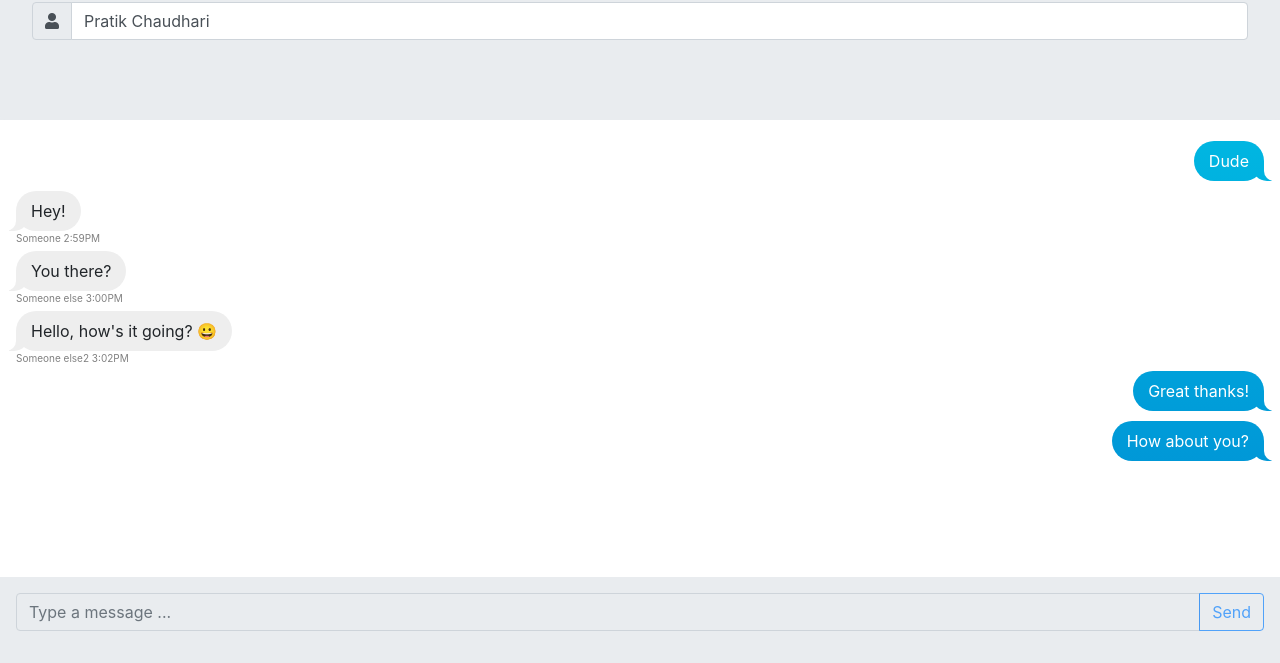
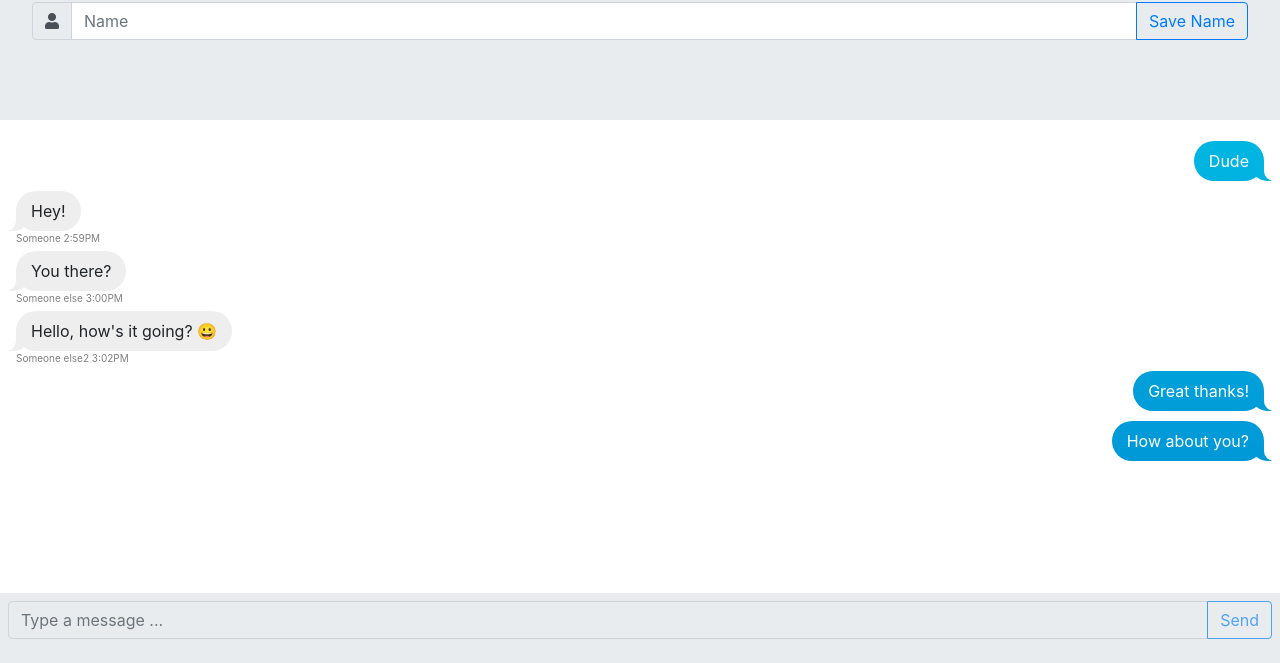
Before and after one commit to it3049c-fall22-henderson/chatting-application-pratxks, a website: page index.html in a window 1280 px wide. Shown: the part 137-800 px from the top of the page. Drawn offline with Linux system fonts and the light colour scheme; no server answers.

Commit message:
Final commit- (index.html) & bug fixes

```diff
--- a/index.html
+++ b/index.html
@@ -23,8 +23,12 @@
                         <i class="fas fa-user"></i>
                       </span>
                     </div>
-                    <input id="my-name-input" value="Pratik Chaudhari" type="text" class="form-control" placeholder="Name">
-
+                    <input id="my-name-input" type="text" class="form-control" placeholder="Name">
+                    <div class="input-group-append">
+                        <button class="btn btn-outline-primary" id="save-button" type="button">
+                            Save Name
+                        </button>
+                    </div>
                 </div>
             </div>
         </header>
@@ -73,99 +77,8 @@
                     How about you?
                 </div>
             </div>
-            <!-- <div id="chat">
-                <div class="mine messages">
-                    <div class="message">
-                        Dude
-                    </div>
-                </div>
-                <div class="yours messages">
-                    <div class="message">
-                        Hey!
-                    </div>
-                    <div class="sender-info">
-                        Someone 2:59PM
-                    </div>
         </div>
 
-                <div class="yours messages">
-                    <div class="message">
-                        You there?
-                    </div>
-                    <div class="sender-info">
-                        Someone else 3:00PM
-                    </div>
-                </div>
-
-                <div class="yours messages">
-                    <div class="message">
-                        Hello, how's it going? 😀
-                    </div>
-                    <div class="sender-info">
-                        Someone else2 3:02PM
-                    </div>
-                </div>
-
-                <div class="mine messages">
-                    <div class="message">
-                        Great thanks!
-                    </div>
-                </div>
-
-                <div class="mine messages">
-                    <div class="message">
-                        How about you?
-                    </div>
-                </div>
-            </div>
-            <div id="chat">
-                <div class="mine messages">
-                    <div class="message">
-                        Dude
-                    </div>
-                </div>
-                <div class="yours messages">
-                    <div class="message">
-                        Hey!
-                    </div>
-                    <div class="sender-info">
-                        Someone 2:59PM
-                    </div>
-                </div>
-
-                <div class="yours messages">
-                    <div class="message">
-                        You there?
-                    </div>
-                    <div class="sender-info">
-                        Someone else 3:00PM
-                    </div>
-                </div>
-
-                <div class="yours messages">
-                    <div class="message">
-                        Hello, how's it going? 😀
-                    </div>
-                    <div class="sender-info">
-                        Someone else2 3:02PM
-                    </div>
-                </div>
-
-                <div class="mine messages">
-                    <div class="message">
-                        Great thanks!
-                    </div>
-                </div>
-
-                <div class="mine messages">
-                    <div class="message">
-                        How about you?
-                    </div>
-                </div>
-            </div> -->
-        </div>
-
-        <footer>
         <footer>
             <div id="chatbar" class="input-group mb-3">
                 <input type="text" id="my-message" class="form-control" placeholder="Type a message ...">
@@ -176,7 +89,6 @@
                 </div>
             </div>
         </footer>
-        </footer>
         <!-- Our own Scripts -->
         <script src="resources/js/index.js"></script>
     </body>
```
Lines whose indentation alone changed are shown as unchanged.
